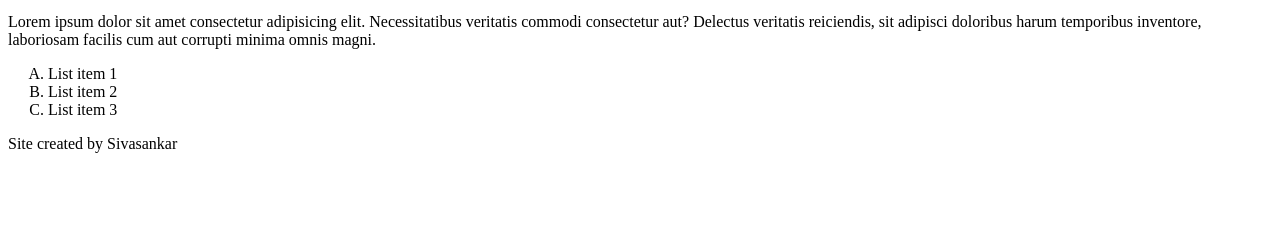
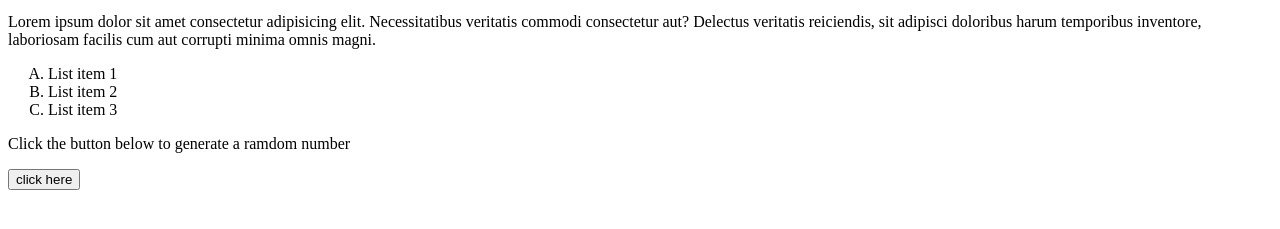
Before and after one commit to SankarSiva21/Javascript, a plain HTML site: page index.html in a window 1280 px wide. Shown: the part 101-330 px from the top of the page. Drawn offline with Linux system fonts and the light colour scheme.

Commit message:
added button

```diff
--- a/index.html
+++ b/index.html
@@ -27,7 +27,9 @@
         </li>
     </ol>
     <p>
-        Site created by Sivasankar
+        Click the button below to generate a ramdom number
     </p>
+    <button>click here</button>
+    <script src="indexScript.js"></script>
 </body>
 </html>
```
